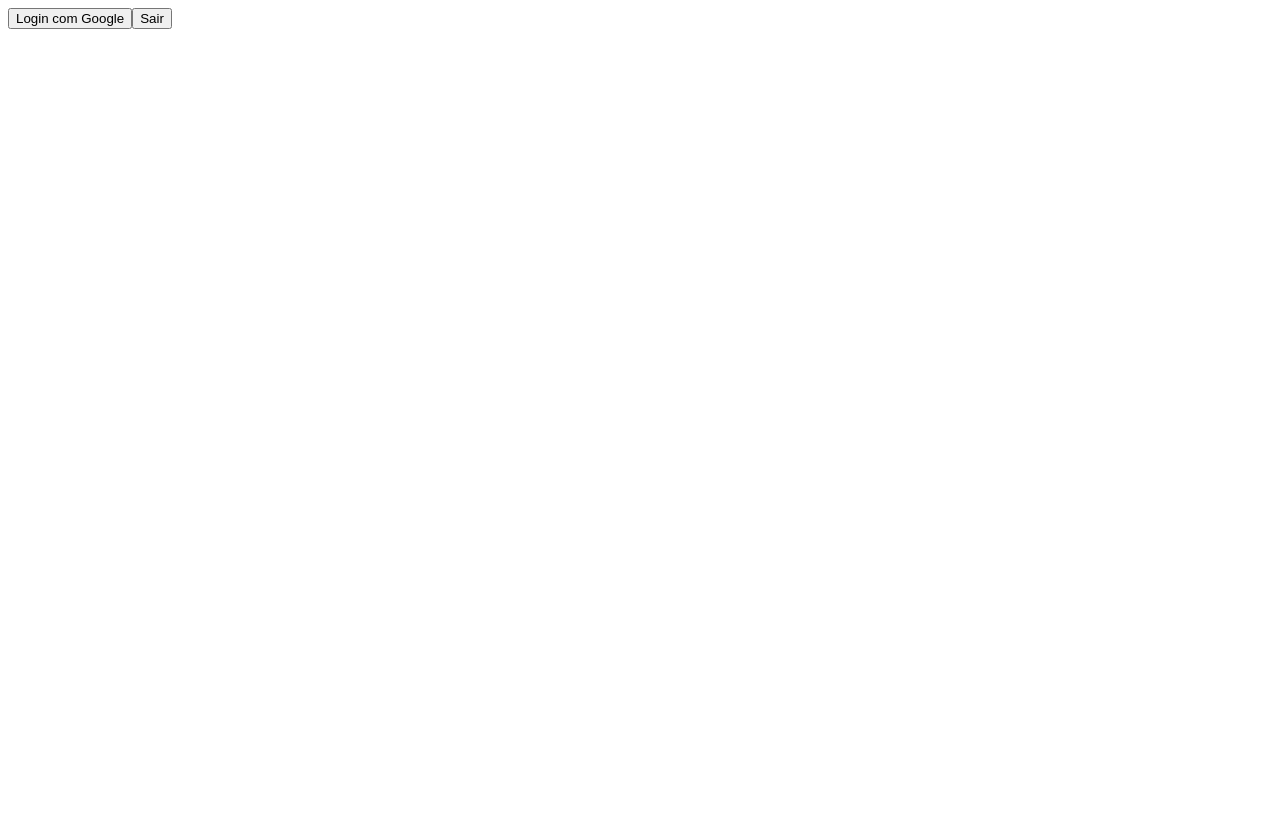
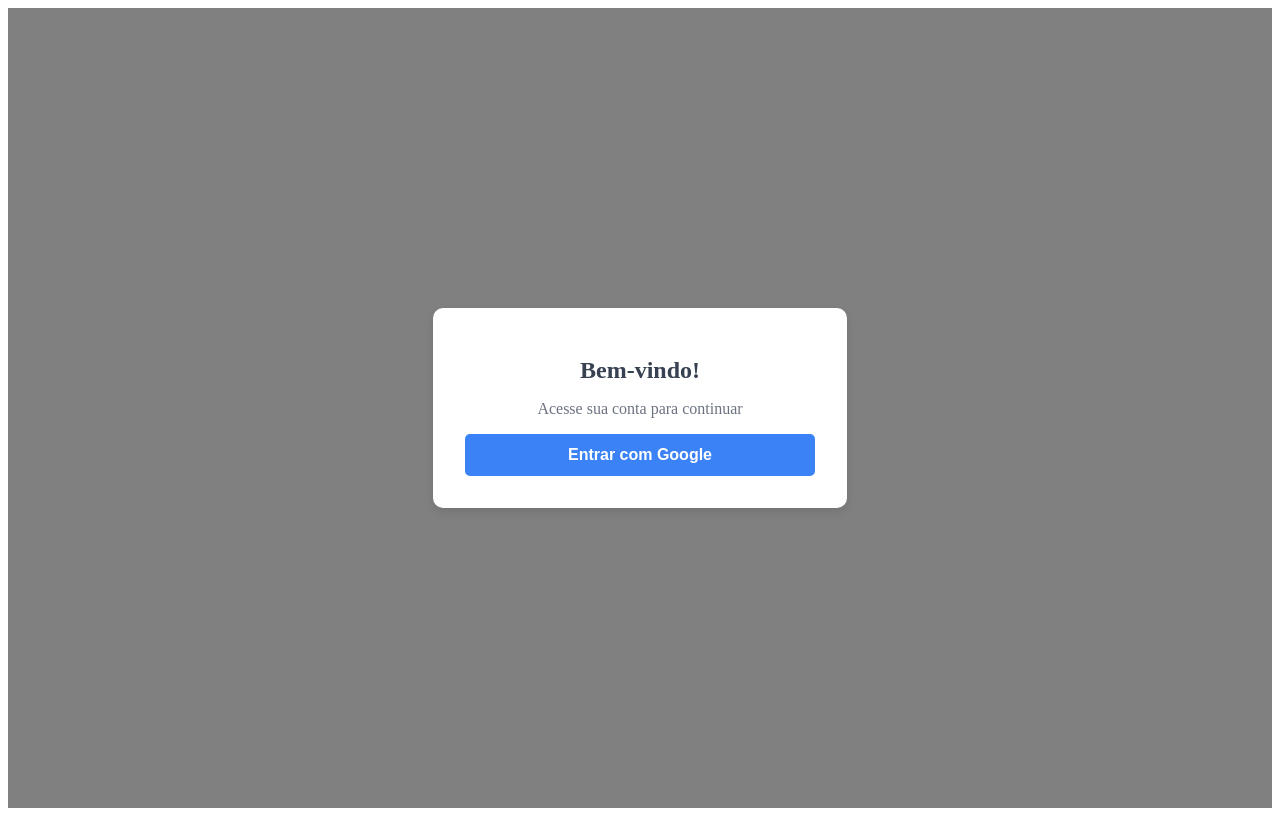
Before and after one commit to MarcioJnr/organizador-academico, a Next.js app: page /login in a window 1280 px wide. Built offline with nearby package versions, Linux system fonts and the light colour scheme; no server answers.

Commit message:
Estilização tela de login

```diff
--- a/src/pages/login.js
+++ b/src/pages/login.js
@@ -1,32 +1,47 @@
-import { useEffect } from "react";
+import { useEffect, useState } from "react";
+import { auth } from "../lib/firebaseConfig";
+import { GoogleAuthProvider, signInWithPopup, onAuthStateChanged } from "firebase/auth";
 import { useRouter } from "next/router";
-import { auth } from "../lib/firebaseConfig";
-import { GoogleAuthProvider, signInWithPopup, onAuthStateChanged, signOut } from "firebase/auth";
+import styles from "../styles/login.module.css"; // Importando o CSS Module
 
 export default function Login() {
   const router = useRouter();
+  const [loading, setLoading] = useState(false);
 
   useEffect(() => {
-    onAuthStateChanged(auth, (user) => {
+    const unsubscribe = onAuthStateChanged(auth, (user) => {
       if (user) {
-        router.push("/dashboard"); // Redireciona para o painel após login
+        router.push("/dashboard");
       }
     });
+
+    return () => unsubscribe();
   }, [router]);
 
   const handleLogin = async () => {
-    const provider = new GoogleAuthProvider();
-    await signInWithPopup(auth, provider);
-  };
-
-  const handleLogout = async () => {
-    await signOut(auth);
+    setLoading(true);
+    try {
+      const provider = new GoogleAuthProvider();
+      await signInWithPopup(auth, provider);
+    } catch (error) {
+      console.error("Erro ao fazer login:", error);
+      setLoading(false);
+    }
   };
 
   return (
-    <div className="flex flex-col items-center gap-4 mt-10">
-      <button onClick={handleLogin} className="bg-blue-500 text-white px-4 py-2 rounded">Login com Google</button>
-      <button onClick={handleLogout} className="bg-red-500 text-white px-4 py-2 rounded">Sair</button>
+    <div className={styles.container}>
+      <div className={styles.card}>
+        <h1 className={styles.title}>Bem-vindo!</h1>
+        <p className={styles.subtitle}>Acesse sua conta para continuar</p>
+        <button
+          onClick={handleLogin}
+          className={styles.button}
+          disabled={loading}
+        >
+          {loading ? "Entrando..." : "Entrar com Google"}
+        </button>
+      </div>
     </div>
   );
 }
--- /dev/null
+++ b/src/styles/login.module.css
@@ -0,0 +1,55 @@
+.container {
+    display: flex;
+    align-items: center;
+    justify-content: center;
+    height: 100vh;
+    background-color: gray;
+  }
+
+  .card {
+    background: white;
+    padding: 2rem;
+    border-radius: 10px;
+    box-shadow: 0 4px 10px rgba(0, 0, 0, 0.1);
+    text-align: center;
+    width: 100%;
+    max-width: 350px;
+  }
+
+  .title {
+    font-size: 1.5rem;
+    font-weight: bold;
+    color: #374151;
+    margin-bottom: 1rem;
+  }
+
+  .subtitle {
+    color: #6b7280;
+    margin-bottom: 1rem;
+  }
+
+  .button {
+    display: flex;
+    align-items: center;
+    justify-content: center;
+    gap: 0.5rem;
+    background-color: #3b82f6;
+    color: white;
+    padding: 0.75rem;
+    border-radius: 5px;
+    width: 100%;
+    font-size: 1rem;
+    font-weight: bold;
+    cursor: pointer;
+    transition: background 0.3s ease;
+    border: none;
+  }
+
+  .button:hover {
+    background-color: #2563eb;
+  }
+
+  .button:disabled {
+    background-color: #93c5fd;
+    cursor: not-allowed;
+  }
```
